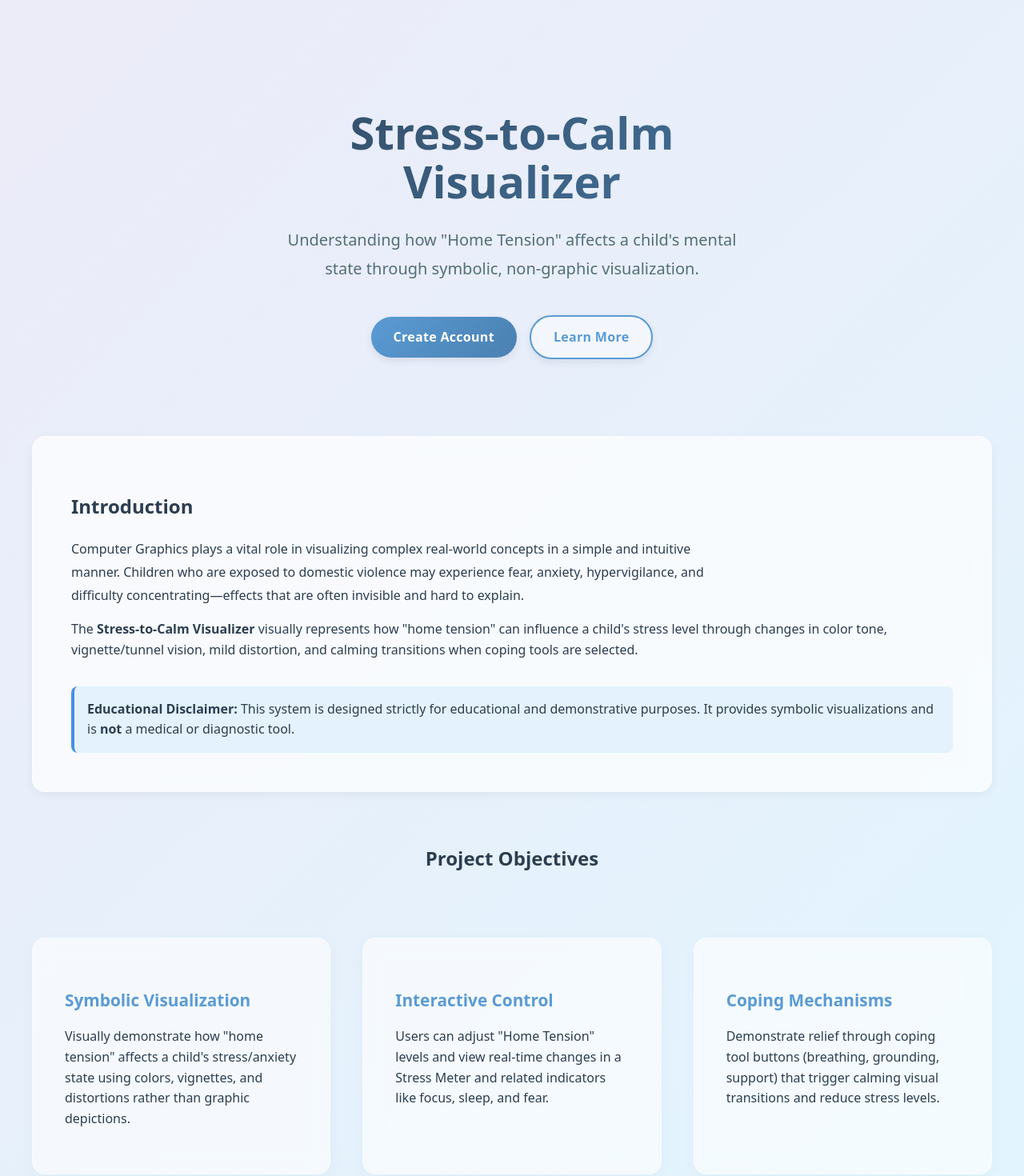
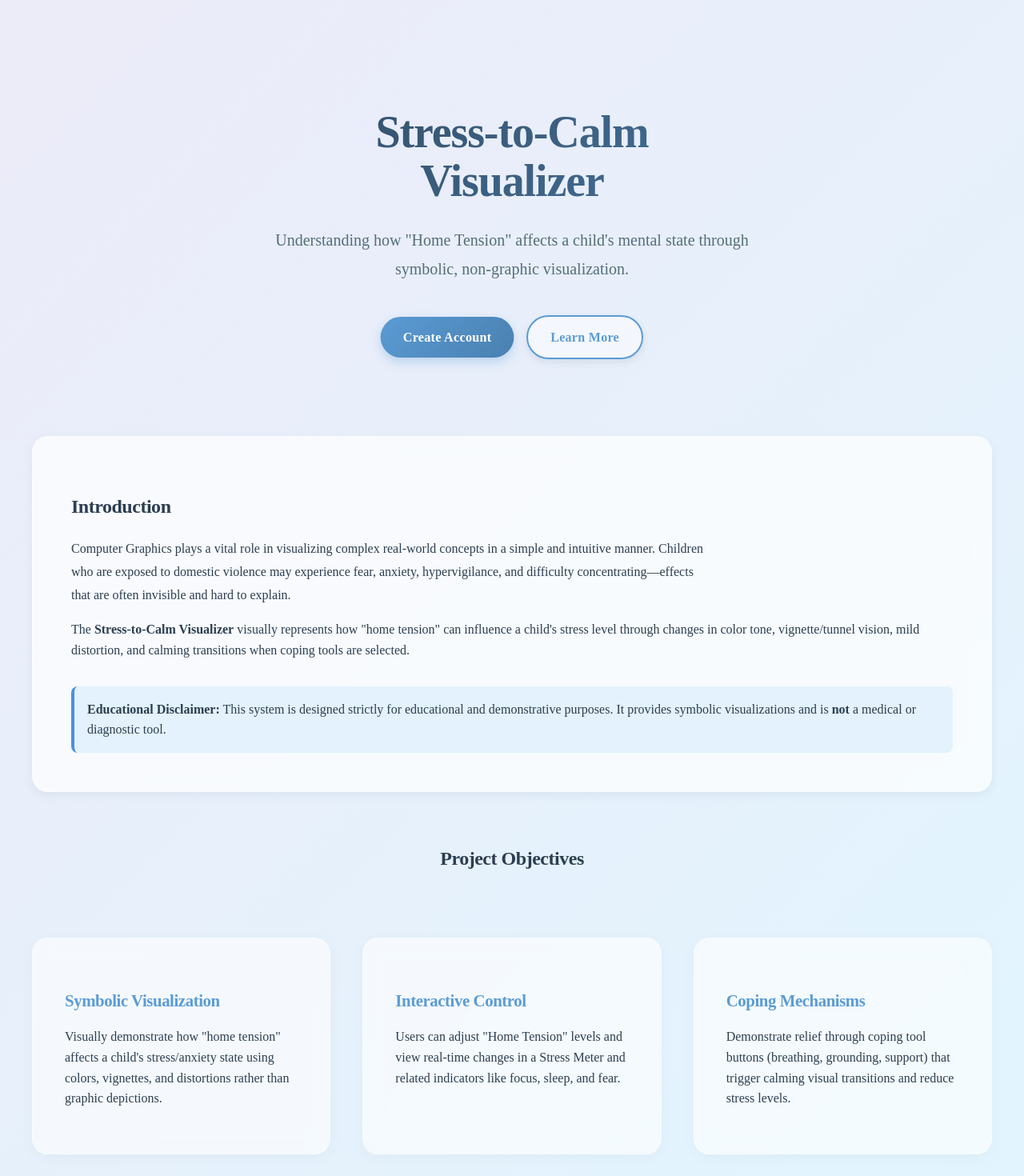
Before and after one commit to Abid-Al-Hossain/Stress-to-Calm-Visualize, a Next.js app: page / in a window 1280 px wide. Shown: the part 80-1550 px from the top of the page at 80% size. Built offline with nearby package versions, Linux system fonts and the light colour scheme.

Commit message:
feat: Upgrade to Medical Grade UI & Deep Calm animations utilizing Framer Motion, new typography, and glassmorphism

```diff
--- a/package.json
+++ b/package.json
@@ -9,6 +9,7 @@
     "lint": "eslint"
   },
   "dependencies": {
+    "framer-motion": "^12.28.1",
     "next": "16.1.4",
     "react": "19.2.3",
     "react-dom": "19.2.3"
--- a/src/app/globals.css
+++ b/src/app/globals.css
@@ -7,25 +7,28 @@
   --background-mid: #e1f5fe;
   --background-end: #f3e5f5;
 
-  --surface: rgba(
-    255,
-    255,
-    255,
-    0.65
-  ); /* Increased transparency for glass effect */
-  --surface-border: rgba(255, 255, 255, 0.5);
+  --surface: rgba(255, 255, 255, 0.65);
+  --surface-border: rgba(255, 255, 255, 0.4);
+
+  /* Premium Glass Effect */
+  --glass-premium: rgba(255, 255, 255, 0.75);
+  --blur-premium: blur(24px);
 
   --text: #2c3e50;
   --text-muted: #546e7a;
-  --danger: #e57373; /* Softer red */
+  --danger: #e57373;
 
-  --radius: 16px; /* Softer, rounder corners */
-  --shadow-sm: 0 4px 12px rgba(0, 0, 0, 0.05);
-  --shadow-md: 0 8px 32px rgba(0, 0, 0, 0.08); /* Smoother shadow */
+  --radius: 20px; /* Slightly more rounded for organic feel */
+  --shadow-sm: 0 4px 12px rgba(148, 163, 184, 0.15);
+  --shadow-md: 0 12px 40px rgba(30, 41, 59, 0.08);
 
-  --font-sans:
-    system-ui, -apple-system, BlinkMacSystemFont, "Segoe UI", Roboto, Oxygen,
-    Ubuntu, Cantarell, "Open Sans", "Helvetica Neue", sans-serif;
+  /* Silky Smooth Easing */
+  --ease-calm: cubic-bezier(0.4, 0, 0.2, 1);
+  --duration-calm: 0.6s;
+
+  /* Typography */
+  --font-sans: var(--font-inter), system-ui, sans-serif;
+  --font-heading: var(--font-nunito), system-ui, sans-serif;
 }
 
 @keyframes gradientLoop {
@@ -40,6 +43,20 @@
   }
 }
 
+@keyframes breathe {
+  0%,
+  100% {
+    transform: scale(1);
+    text-shadow: 0 0 0 rgba(255, 255, 255, 0);
+    box-shadow: 0 4px 10px rgba(90, 155, 212, 0.3);
+  }
+  50% {
+    transform: scale(1.02);
+    text-shadow: 0 0 1px rgba(255, 255, 255, 0.4);
+    box-shadow: 0 10px 20px rgba(90, 155, 212, 0.4);
+  }
+}
+
 body {
   margin: 0;
   font-family: var(--font-sans);
@@ -47,7 +64,7 @@ body {
   line-height: 1.6;
   -webkit-font-smoothing: antialiased;
 
-  /* Animated Gradient Background */
+  /* Animated Gradient Background from Phase 1 (Restored) */
   background: linear-gradient(
     -45deg,
     var(--background-start),
@@ -58,8 +75,20 @@ body {
   background-size: 400% 400%;
   animation: gradientLoop 25s ease infinite;
   min-height: 100vh;
+  overflow-x: hidden;
 }
 
+h1,
+h2,
+h3,
+h4,
+h5,
+h6 {
+  font-family: var(--font-heading);
+  letter-spacing: -0.02em;
+}
+
+/* Pause Utility */
 .animation-paused {
   animation-play-state: paused !important;
 }
@@ -67,7 +96,7 @@ body {
 a {
   color: var(--primary);
   text-decoration: none;
-  transition: color 0.2s;
+  transition: color var(--duration-calm) var(--ease-calm);
 }
 
 a:hover {
@@ -109,19 +138,30 @@ a:hover {
   align-items: center;
   justify-content: center;
   padding: 0.8rem 1.75rem;
-  border-radius: 50px; /* Pill shape */
+  border-radius: 50px;
   font-weight: 600;
   cursor: pointer;
-  transition: all 0.3s ease;
   border: none;
   font-size: 1rem;
   letter-spacing: 0.3px;
   box-shadow: 0 4px 10px rgba(50, 50, 93, 0.1);
+  position: relative;
+  z-index: 1;
+  font-family: var(--font-heading);
+
+  /* Calming Transition */
+  transition: all var(--duration-calm) var(--ease-calm);
 }
 
 .btn:hover {
-  transform: translateY(-2px);
-  box-shadow: 0 8px 15px rgba(50, 50, 93, 0.1);
+  transform: translateY(-3px);
+  box-shadow: 0 10px 20px rgba(50, 50, 93, 0.12);
+}
+
+.btn:active {
+  transform: translateY(-1px);
+  box-shadow: 0 6px 12px rgba(50, 50, 93, 0.1);
+  transition-duration: 0.1s;
 }
 
 .btn-primary {
@@ -131,11 +171,21 @@ a:hover {
     var(--primary-dark) 100%
   );
   color: white;
+
+  /* Breathing animation */
+  animation: breathe 5s ease-in-out infinite;
+
+  /* Optimization for sharp text */
+  will-change: transform;
+  transform: translateZ(0);
+  backface-visibility: hidden;
+  -webkit-font-smoothing: subpixel-antialiased;
 }
 
 .btn-primary:hover {
   color: white !important;
   opacity: 0.95;
+  animation-play-state: paused;
 }
 
 .btn-secondary {
@@ -177,13 +227,16 @@ a:hover {
 
 .form-input {
   width: 100%;
-  padding: 0.8rem 1rem;
+  padding: 0.9rem 1.2rem;
   border: 1px solid rgba(255, 255, 255, 0.6);
   border-radius: var(--radius);
   font-size: 1rem;
-  transition: all 0.2s;
-  background: rgba(255, 255, 255, 0.7);
-  backdrop-filter: blur(4px);
+  font-family: var(--font-sans);
+  background: rgba(255, 255, 255, 0.6);
+  backdrop-filter: blur(8px);
+
+  /* Smooth focus transition */
+  transition: all 0.4s ease-out;
 }
 
 .form-input:focus {
@@ -191,12 +244,14 @@ a:hover {
   border-color: var(--primary);
   box-shadow: 0 0 0 4px rgba(90, 155, 212, 0.15);
   background: white;
+  transform: scale(1.01);
 }
 
+/* Auth Card & Page Entrance */
 .auth-card {
-  background: rgba(255, 255, 255, 0.75);
-  backdrop-filter: blur(20px);
-  -webkit-backdrop-filter: blur(20px);
+  background: var(--glass-premium);
+  backdrop-filter: var(--blur-premium);
+  -webkit-backdrop-filter: var(--blur-premium);
   border: 1px solid var(--surface-border);
   border-radius: var(--radius);
   box-shadow: var(--shadow-md);
@@ -244,18 +299,18 @@ a:hover {
   font-weight: 600;
   font-size: 0.95rem;
   opacity: 0.8;
-  transition: opacity 0.2s;
+  transition: all 0.3s var(--ease-calm);
 }
 .nav-link:hover {
   opacity: 1;
   color: var(--primary);
+  transform: translateY(-1px);
 }
 
 /* Hero Section */
 .hero {
   padding: 6rem 0 4rem;
   text-align: center;
-  /* background handled by body */
 }
 
 .title-gradient {
@@ -293,9 +348,12 @@ a:hover {
   border-radius: var(--radius);
   box-shadow: 0 4px 20px rgba(0, 0, 0, 0.03);
   text-align: left;
+
+  /* Silky Transition */
   transition:
-    transform 0.3s ease,
-    box-shadow 0.3s ease;
+    transform 0.6s var(--ease-calm),
+    box-shadow 0.6s var(--ease-calm),
+    background 0.6s var(--ease-calm);
 }
 
 .feature-card:hover {
@@ -318,6 +376,9 @@ a:hover {
   padding: 3rem;
   border-radius: var(--radius);
   box-shadow: var(--shadow-sm);
+
+  /* Subtle fade in for internal cards too */
+  animation: fadeSlideUp 1s var(--ease-calm) forwards;
 }
 
 /* Footer */
@@ -326,3 +387,15 @@ footer {
   background: rgba(255, 255, 255, 0.4);
   backdrop-filter: blur(5px);
 }
+
+/* Reduce motion preference */
+@media (prefers-reduced-motion: reduce) {
+  *,
+  ::before,
+  ::after {
+    animation-duration: 0.01ms !important;
+    animation-iteration-count: 1 !important;
+    transition-duration: 0.01ms !important;
+    scroll-behavior: auto !important;
+  }
+}
--- a/src/app/layout.tsx
+++ b/src/app/layout.tsx
@@ -1,7 +1,20 @@
 import type { Metadata } from "next";
-// import localFont from "next/font/local";
+import { Inter, Nunito } from "next/font/google";
 import "./globals.css";
 import Navbar from "@/components/Navbar";
+
+// Medical Grade Typography
+const inter = Inter({
+  subsets: ["latin"],
+  variable: "--font-inter",
+  display: "swap",
+});
+
+const nunito = Nunito({
+  subsets: ["latin"],
+  variable: "--font-nunito",
+  display: "swap",
+});
 
 export const metadata: Metadata = {
   title: "Stress-to-Calm Visualizer",
@@ -16,7 +29,7 @@ export default function RootLayout({
 }>) {
   return (
     <html lang="en" suppressHydrationWarning>
-      <body>
+      <body className={`${inter.variable} ${nunito.variable}`}>
         <Navbar />
         {children}
       </body>
--- a/src/app/page.tsx
+++ b/src/app/page.tsx
@@ -1,35 +1,74 @@
 "use client";
 
 import Link from "next/link";
+import { motion } from "framer-motion";
+import BreathingButton from "@/components/BreathingButton";
+
+// Staggered animation variants
+const containerVariants = {
+  hidden: { opacity: 0 },
+  visible: {
+    opacity: 1,
+    transition: {
+      staggerChildren: 0.2, // Stagger each child by 0.2s
+      delayChildren: 0.1,
+    },
+  },
+};
+
+const itemVariants = {
+  hidden: { opacity: 0, y: 30 },
+  visible: {
+    opacity: 1,
+    y: 0,
+    transition: {
+      type: "spring" as const,
+      stiffness: 50,
+      damping: 20,
+    },
+  },
+};
 
 export default function Home() {
   return (
     <main>
-      <section className="hero">
+      <motion.section
+        className="hero"
+        initial="hidden"
+        animate="visible"
+        variants={containerVariants}
+      >
         <div className="container">
-          <h1 className="title-gradient">
+          <motion.h1 className="title-gradient" variants={itemVariants}>
             Stress-to-Calm <br /> Visualizer
-          </h1>
-          <p className="subtitle">
+          </motion.h1>
+          <motion.p className="subtitle" variants={itemVariants}>
             Understanding how "Home Tension" affects a child's mental state
             through symbolic, non-graphic visualization.
-          </p>
-          <div style={{ marginTop: "2rem" }}>
+          </motion.p>
+          <motion.div style={{ marginTop: "2rem" }} variants={itemVariants}>
+            <BreathingButton href="/register" variant="primary">
+              Create Account
+            </BreathingButton>
             <Link
-              href="/register"
-              className="btn btn-primary"
-              style={{ marginRight: "1rem" }}
+              href="#objectives"
+              className="btn btn-outline"
+              style={{ marginLeft: "1rem" }}
             >
-              Create Account
-            </Link>
-            <Link href="#objectives" className="btn btn-outline">
               Learn More
             </Link>
-          </div>
+          </motion.div>
         </div>
-      </section>
+      </motion.section>
 
-      <section id="introduction" className="container mt-8">
+      <motion.section
+        id="introduction"
+        className="container mt-8"
+        initial={{ opacity: 0, y: 40 }}
+        whileInView={{ opacity: 1, y: 0 }}
+        viewport={{ once: true, margin: "-100px" }}
+        transition={{ duration: 0.8, ease: "easeOut" }}
+      >
         <div className="card">
           <h2>Introduction</h2>
           <p className="mt-2" style={{ maxWidth: "800px", lineHeight: "1.8" }}>
@@ -61,7 +100,7 @@ export default function Home() {
             diagnostic tool.
           </div>
         </div>
-      </section>
+      </motion.section>
 
       <section
         id="objectives"
@@ -69,60 +108,71 @@ export default function Home() {
         style={{ marginTop: "4rem", marginBottom: "4rem" }}
       >
         <h2 className="text-center mb-4">Project Objectives</h2>
-        <div className="feature-grid">
-          <div className="feature-card">
+        <motion.div
+          className="feature-grid"
+          initial="hidden"
+          whileInView="visible"
+          viewport={{ once: true, margin: "-50px" }}
+          variants={containerVariants}
+        >
+          <motion.div className="feature-card" variants={itemVariants}>
             <h3>Symbolic Visualization</h3>
             <p>
               Visually demonstrate how "home tension" affects a child's
               stress/anxiety state using colors, vignettes, and distortions
               rather than graphic depictions.
             </p>
-          </div>
-          <div className="feature-card">
+          </motion.div>
+          <motion.div className="feature-card" variants={itemVariants}>
             <h3>Interactive Control</h3>
             <p>
               Users can adjust "Home Tension" levels and view real-time changes
               in a Stress Meter and related indicators like focus, sleep, and
               fear.
             </p>
-          </div>
-          <div className="feature-card">
+          </motion.div>
+          <motion.div className="feature-card" variants={itemVariants}>
             <h3>Coping Mechanisms</h3>
             <p>
               Demonstrate relief through coping tool buttons (breathing,
               grounding, support) that trigger calming visual transitions and
               reduce stress levels.
             </p>
-          </div>
-        </div>
+          </motion.div>
+        </motion.div>
       </section>
 
-      <section className="container mb-4">
-        <div className="card" style={{ background: "#2C3E50", color: "white" }}>
+      <motion.section
+        className="container mb-4"
+        initial={{ opacity: 0, scale: 0.95 }}
+        whileInView={{ opacity: 1, scale: 1 }}
+        viewport={{ once: true }}
+        transition={{ duration: 0.6 }}
+      >
+        <div className="card text-center">
           <div
             style={{
               display: "flex",
               flexDirection: "column",
               alignItems: "center",
-              textAlign: "center",
             }}
           >
             <h2>Ready to Explore?</h2>
             <p
+              className="text-muted"
               style={{
-                color: "#BDC3C7",
                 marginTop: "1rem",
                 marginBottom: "2rem",
               }}
             >
               Join the platform to access the educational visualization tool.
             </p>
-            <Link href="/register" className="btn btn-secondary">
+            <BreathingButton href="/register" variant="primary">
               Get Started Now
-            </Link>
+            </BreathingButton>
           </div>
         </div>
-      </section>
+      </motion.section>
 
       <footer
         className="container text-center text-muted"
--- /dev/null
+++ b/src/components/BreathingButton.tsx
@@ -0,0 +1,57 @@
+"use client";
+
+import { motion } from "framer-motion";
+import Link from "next/link";
+import { ReactNode } from "react";
+
+interface BreathingButtonProps {
+  href?: string;
+  onClick?: () => void;
+  children: ReactNode;
+  className?: string;
+  variant?: "primary" | "secondary";
+}
+
+export default function BreathingButton({
+  href,
+  onClick,
+  children,
+  className = "",
+  variant = "primary",
+}: BreathingButtonProps) {
+  // The "Watery Smooth" Config
+  // Using a very slow, highly damped spring or a loose sine wave
+  const breatheAnimation = {
+    scale: [1, 1.05, 1],
+    transition: {
+      duration: 4,
+      ease: "easeInOut" as const,
+      repeat: Infinity,
+      repeatType: "loop" as const,
+    },
+  };
+
+  const MotionLink = motion.create(Link);
+
+  const commonProps = {
+    className: `btn btn-${variant} ${className}`,
+    onClick: onClick,
+    animate: variant === "primary" ? breatheAnimation : {},
+    whileHover: { scale: 1.05, y: -2 },
+    whileTap: { scale: 0.95, y: 0 },
+    style: {
+      willChange: "transform",
+      backfaceVisibility: "hidden" as const, // Fix type error here too
+    },
+  };
+
+  if (href) {
+    return (
+      <MotionLink href={href} {...commonProps}>
+        {children}
+      </MotionLink>
+    );
+  }
+
+  return <motion.button {...commonProps}>{children}</motion.button>;
+}
```
Also changed, not shown: src/components/CalmBackground.tsx (added, +102 -0 lines), 1 other file (tests, documents, lock files or other folders).
